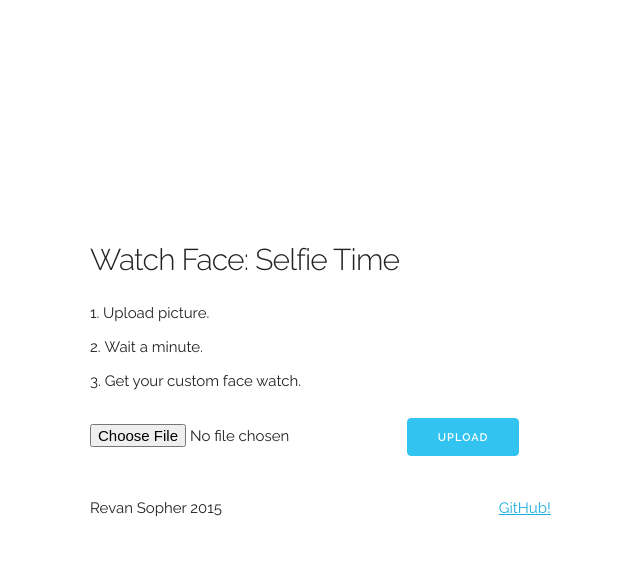
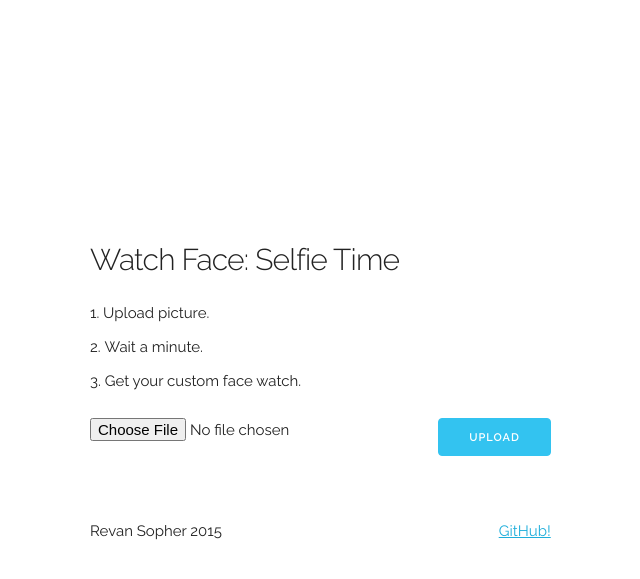
Before and after one commit to revan/watchface, a Flask app: page / in a window 1280 px wide. Shown: the top 579 px of the page, without its empty margins (70-710 px from the left). Run offline with Flask 2, Linux system fonts and the light colour scheme.

Commit message:
Spacing.

```diff
--- a/server/templates/main.html
+++ b/server/templates/main.html
@@ -37,11 +37,17 @@
           <li>Get your custom face watch.</li>
         </ol>
         <form action="" method=post enctype=multipart/form-data>
-            <p><input type=file name=file>
-                <input class="button-primary" type=submit value=Upload></p>
+            <p><input class="u-pull-left" type=file name=file>
+                <input class="u-pull-right button-primary" type=submit value=Upload>
         </form>
 
+      </div>
+    </div>
+    <div class="row">
+      <div class="three columns" style="margin-top: 5%">
         <p class="u-pull-left">Revan Sopher 2015</p>
+      </div>
+      <div class="three columns" style="margin-top: 5%">
         <a class="u-pull-right" href="https://github.com/revan/watchface">GitHub!</a>
       </div>
     </div>
```
